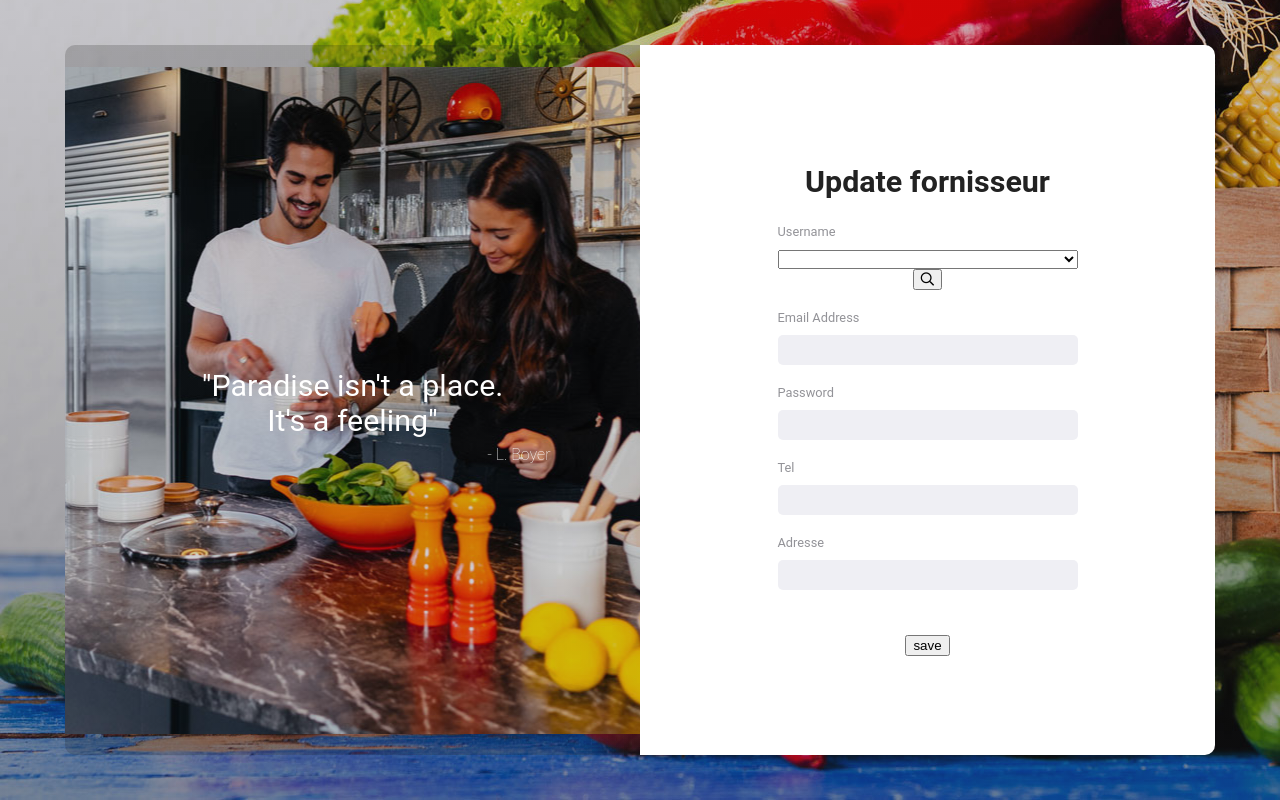
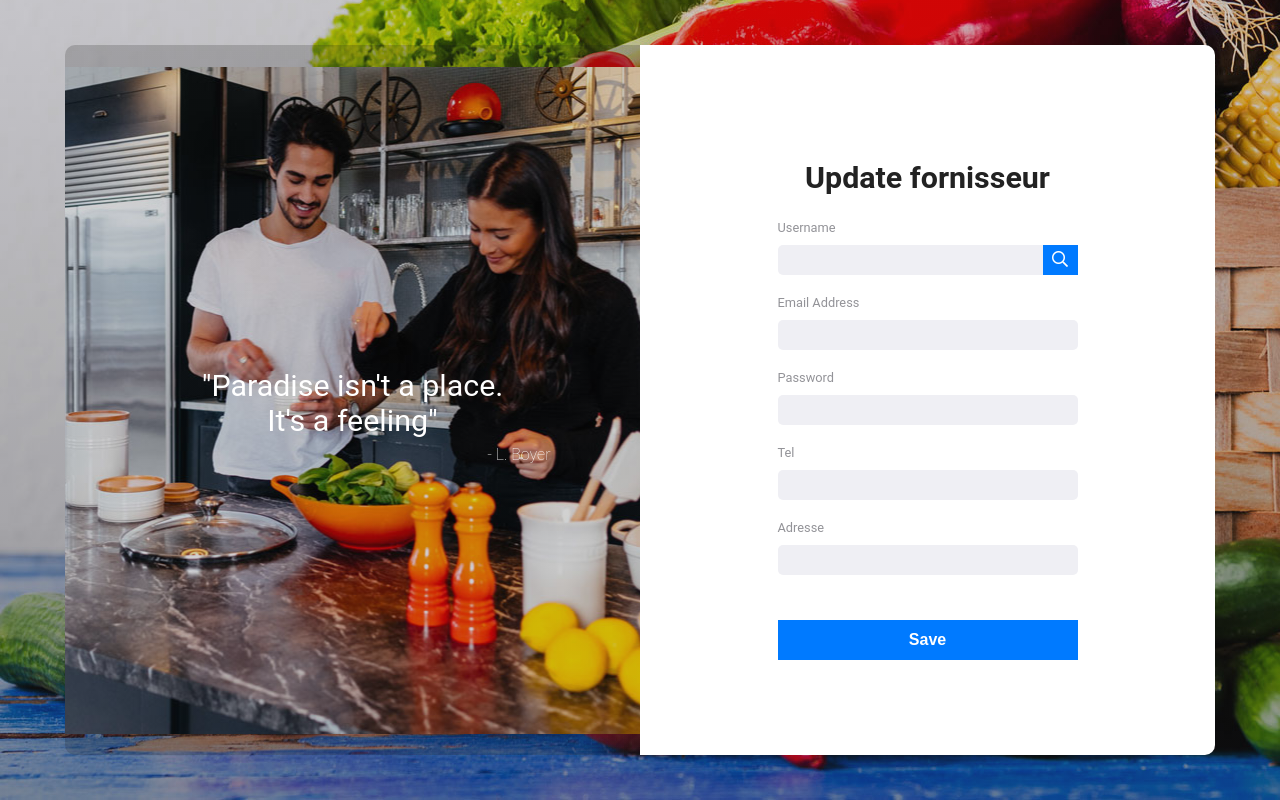
Before and after one commit to 0912-ouss/ctrl3, a PHP site: page /forni-admin-up.html in a window 1280 px wide. Run offline with PHP 8.4, Linux system fonts and the light colour scheme.

Commit message:
Update forni.css

```diff
--- a/forni.css
+++ b/forni.css
@@ -157,3 +157,46 @@ main .forni ul li .p7 {
     font-weight: 400;
     color: gray;
 }
+/*---------*/
+#btn-save{
+    background-color: #007AFF;
+    border: none;
+    color: #fff;
+    transition: all 0.2s;
+    height: 40px;
+    text-transform: capitalize;
+    width: 300px;
+    font-weight: 600;
+    font-size: 16px;
+
+}
+#btn-save:hover{
+    background-color: #0047ab;
+    cursor: pointer;
+}
+#select-user{
+    height: 30px;
+    background-color: #efeff4;
+    border: none;
+    border-radius: 5px;
+    font-size: 1rem;
+    outline: none;
+    padding: 7px 0 5px 7px;
+}
+#select-search{
+    position: absolute;
+    z-index: 3;
+    background-color: #007AFF;
+    border: none;
+    color: #fff;
+    transition: all 0.2s;
+    height: 30px;
+    text-transform: capitalize;
+    right: 0px;
+    width: 35px;
+
+    font-weight: 600;
+    font-size: 16px;
+    cursor: pointer;
+    outline: none;
+}
```
